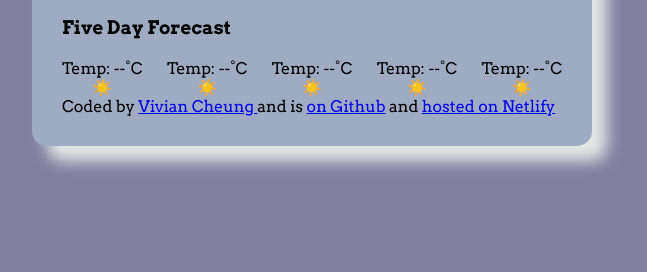
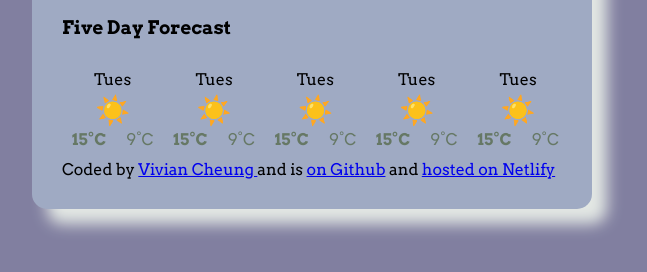
Before and after one commit to vcheungg/v-weather-app, a plain HTML site: page index.html in a window 1280 px wide. Shown: the part 428-700 px from the top of the page, without its empty margins (328-975 px from the left). Drawn offline with nearby package versions, Linux system fonts and the light colour scheme; no server answers.

Commit message:
added more div's and organized css for said div's in grid-forecast

```diff
--- a/index.html
+++ b/index.html
@@ -50,29 +50,44 @@
         <h3>Five Day Forecast</h3>
         <div id="grid-forecast">
           <div class="day-forecast">
-            <div class="day"></div>
-            <div>Temp: <span class="day-temp">--</span>°C</div>
+            <div class="day">Tues</div>
             <div class="grid-emoji">☀️</div>
+            <div class="day-temps">
+              <div class="day-temp"><strong>15°C</strong></div>
+              <div class="day-temp">9°C</div>
+            </div>
           </div>
           <div class="day-forecast">
-            <div class="day"></div>
-            <div>Temp: <span class="day-temp">--</span>°C</div>
+            <div class="day">Tues</div>
             <div class="grid-emoji">☀️</div>
+            <div class="day-temps">
+              <div class="day-temp"><strong>15°C</strong></div>
+              <div class="day-temp">9°C</div>
+            </div>
           </div>
           <div class="day-forecast">
-            <div class="day"></div>
-            <div>Temp: <span class="day-temp">--</span>°C</div>
+            <div class="day">Tues</div>
             <div class="grid-emoji">☀️</div>
+            <div class="day-temps">
+              <div class="day-temp"><strong>15°C</strong></div>
+              <div class="day-temp">9°C</div>
+            </div>
           </div>
           <div class="day-forecast">
-            <div class="day"></div>
-            <div>Temp: <span class="day-temp">--</span>°C</div>
+            <div class="day">Tues</div>
             <div class="grid-emoji">☀️</div>
+            <div class="day-temps">
+              <div class="day-temp"><strong>15°C</strong></div>
+              <div class="day-temp">9°C</div>
+            </div>
           </div>
           <div class="day-forecast">
-            <div class="day"></div>
-            <div>Temp: <span class="day-temp">--</span>°C</div>
+            <div class="day">Tues</div>
             <div class="grid-emoji">☀️</div>
+            <div class="day-temps">
+              <div class="day-temp"><strong>15°C</strong></div>
+              <div class="day-temp">9°C</div>
+            </div>
           </div>
         </div>
       </section>
--- a/src/style.css
+++ b/src/style.css
@@ -43,9 +43,32 @@ body {
   text-align: center;
 }
 
+.day-forecast {
+  text-align: center;
+  font-size: 16px;
+  line-height: 20px;
+  margin-bottom: 10px;
+}
+.day-temps {
+  text-align: center;
+  color: #667865;
+  margin-top: 10px;
+  display: flex;
+  justify-content: center;
+}
+.day-temp {
+  padding: 0 10px;
+}
+.grid-emoji {
+  margin-top: 10px;
+  font-size: 28px;
+  text-align: center;
+  margin-bottom: 10px;
+}
 #grid-forecast {
   display: flex;
-  justify-content: space-between;
+  justify-content: space-around;
+  margin-top: 30px;
 }
 
 button {
```
